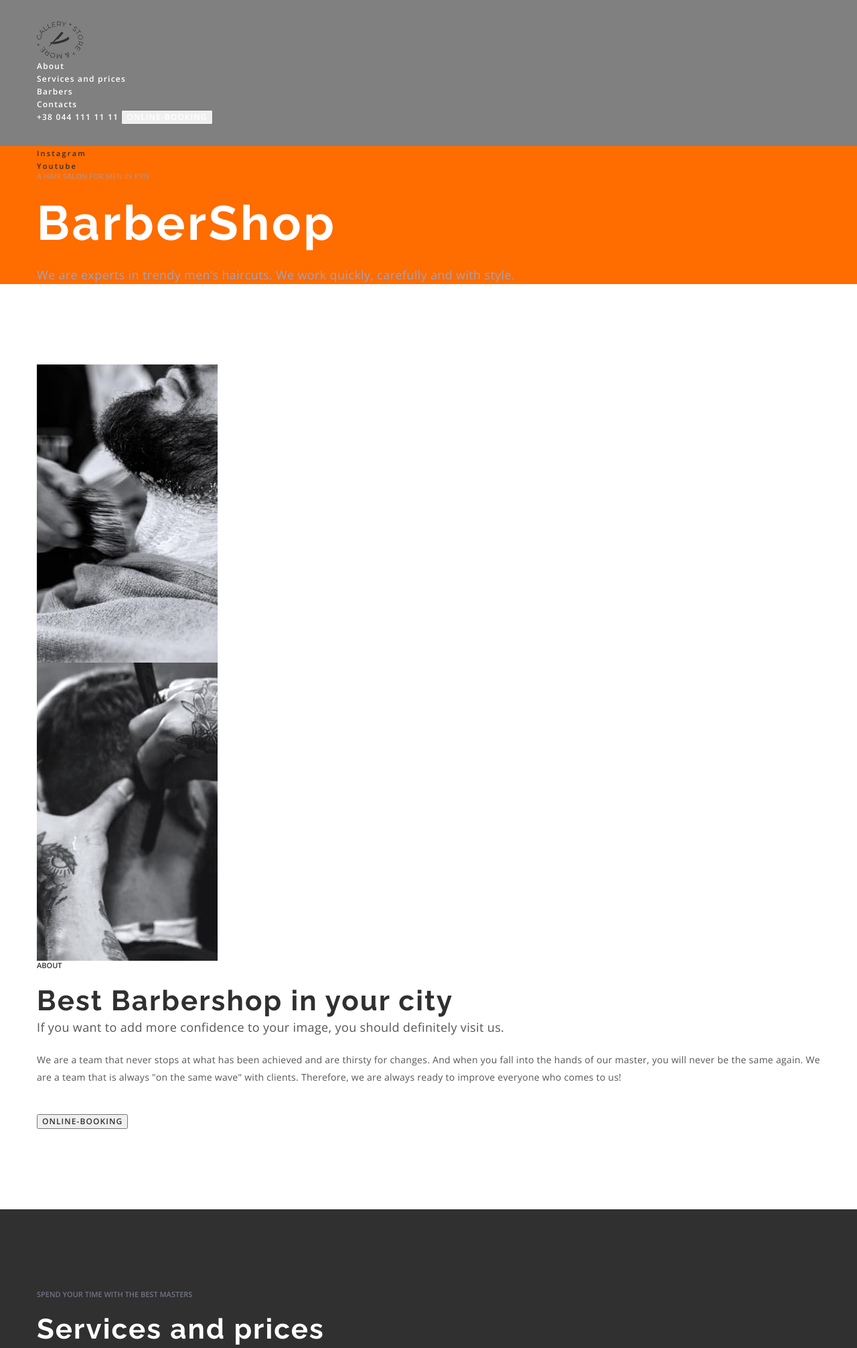
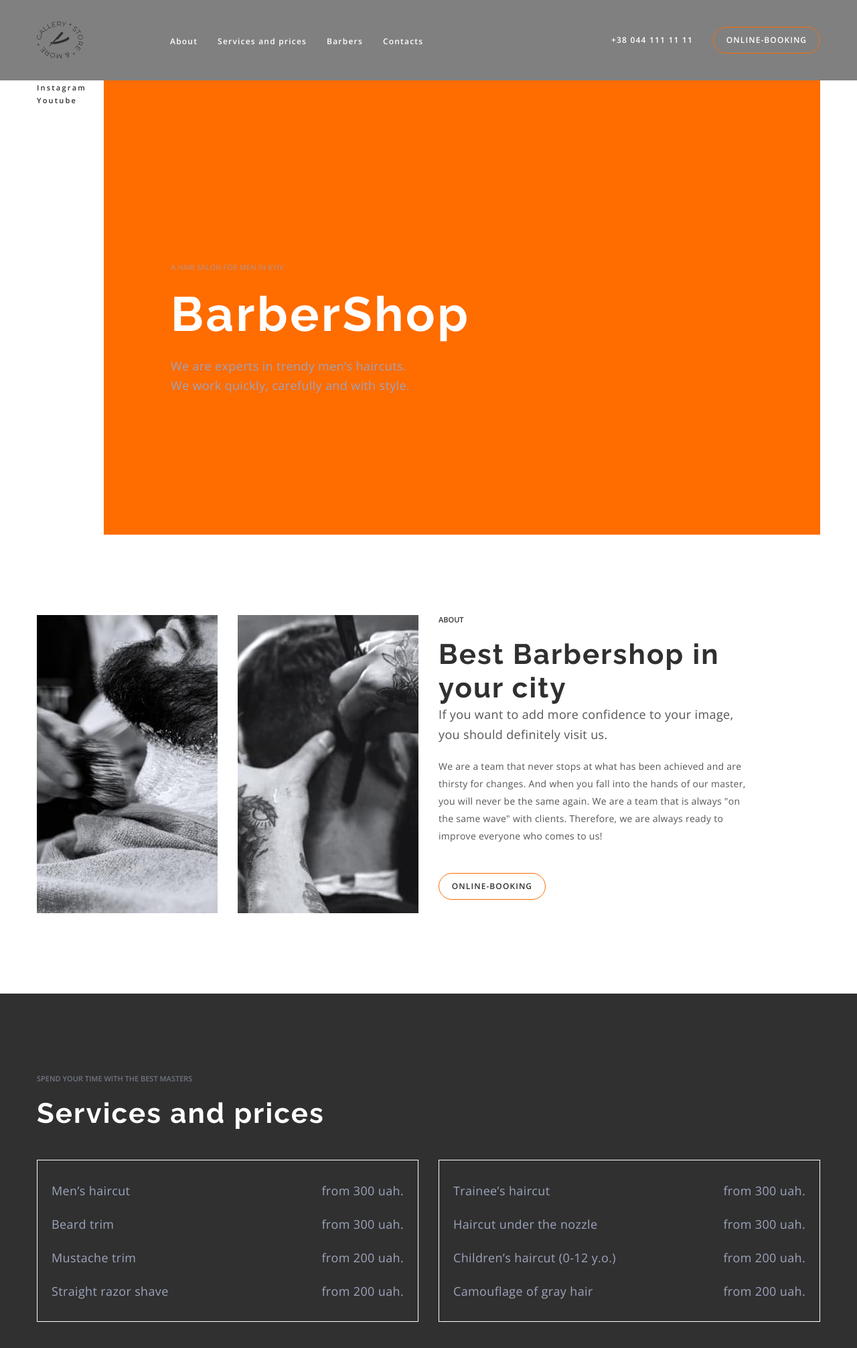
Before and after one commit to dmytro-liashok/barbershop-project, a plain HTML site: page index.html in a window 1280 px wide. Shown: the top 2012 px of the page at 67% size. Drawn offline with nearby package versions, Linux system fonts and the light colour scheme.

Commit message:
position

```diff
--- a/css/styles.css
+++ b/css/styles.css
@@ -69,12 +69,19 @@ body {
 }
 
 .btn {
+  min-width: 160px;
+  height: 40px;
   font-family: inherit;
   font-weight: 600;
   font-size: 12px;
   line-height: 1.33;
   letter-spacing: 0.09em;
   text-transform: uppercase;
+
+  border: 1px solid #ff6c00;
+  border-radius: 25px;
+
+  background-color: transparent;
   cursor: pointer;
 }
 
@@ -92,11 +99,23 @@ body {
   padding-top: 32px;
   padding-bottom: 32px;
 }
+
+.header-container {
+  display: flex;
+  align-items: center;
+}
+
 .header-navigation {
+  display: flex;
+  align-items: center;
+  margin-right: auto;
 }
 .header-logo {
+  margin-right: 130px;
 }
 .header-list {
+  display: flex;
+  gap: 30px;
 }
 .header-item {
 }
@@ -120,6 +139,8 @@ body {
   letter-spacing: 0.1em;
   text-transform: uppercase;
   color: #ffffff;
+
+  margin-right: 30px;
 }
 .header-btn {
   color: #ffffff;
@@ -128,9 +149,14 @@ body {
 /*-----------------HERO-SECTION-------------*/
 
 .hero {
-  background-color: #ff6c00;
 }
+
+.hero-container {
+  display: flex;
+}
+
 .hero-list {
+  width: 100px;
 }
 .list {
 }
@@ -149,6 +175,12 @@ body {
   color: #ff6c00;
 }
 
+.hero-wrap {
+  background-color: #ff6c00;
+  flex-grow: 1;
+  padding: 272px 100px 208px;
+}
+
 .hero-pre-title {
   color: rgba(157, 164, 189, 0.6);
   margin-bottom: 20px;
@@ -162,6 +194,7 @@ body {
   margin-bottom: 20px;
 }
 .hero-after-title {
+  max-width: 360px;
   font-size: 18px;
   line-height: 1.6;
   letter-spacing: 0.02em;
@@ -174,13 +207,26 @@ body {
   padding-top: 120px;
   padding-bottom: 120px;
 }
+
+.about-container {
+  display: flex;
+  gap: 30px;
+}
+
 .about-list {
+  display: flex;
+  gap: 30px;
 }
 
 .about-item {
 }
 .about-pic {
 }
+
+.about-wrap {
+  max-width: 470px;
+}
+
 .about-pre-title {
   color: var(--second-title-color);
   margin-bottom: 20px;
@@ -221,12 +267,27 @@ body {
   color: var(--main-title-color);
   margin-bottom: 44px;
 }
+
+.prices-list-wrap {
+  display: flex;
+  gap: 30px;
+  margin-bottom: 44px;
+}
+
 .prices-list {
   border: 1px solid #ffffff;
   padding: 30px 21px;
+  width: calc((100% - 30px) / 2);
 }
 .prices-item {
+  display: flex;
+  justify-content: space-between;
 }
+
+.prices-item + .prices-item {
+  margin-top: 20px;
+}
+
 .prices-item-text {
   font-size: 18px;
   line-height: 1.67;
@@ -235,6 +296,8 @@ body {
 }
 .prices-btn {
   color: #ffffff;
+  display: block;
+  margin: 0 auto;
 }
 
 /*-----------------BENEFITS-SECTION-------------*/
@@ -299,10 +362,18 @@ body {
 }
 
 .barbers-list {
+  display: flex;
+  gap: 30px;
 }
 
 .barbers-item {
+  width: calc((100% - 60px) / 3);
 }
+
+.barber-item-wrap {
+  padding-top: 30px;
+}
+
 .barbers-item-title {
   font-weight: 400;
   font-size: 18px;
@@ -310,6 +381,7 @@ body {
   text-align: center;
   letter-spacing: 0.02em;
   color: #303030;
+  margin-bottom: 8px;
 }
 .barbers-item-text {
   font-size: 14px;
@@ -318,3 +390,21 @@ body {
   letter-spacing: 0.02em;
   color: var(--accent-color);
 }
+
+/*-----------------GALLERY-SECTION-------------*/
+
+.gallegy {
+  background-color: #303030;
+}
+.gallery-pre-title {
+  margin-bottom: 44px;
+  padding-top: 120px;
+}
+.gallery-list {
+  gap: 30px;
+  display: flex;
+}
+.gallery-item {
+  width: calc((100% - 90px) / 4);
+  padding-bottom: 120px;
+}
--- a/index.html
+++ b/index.html
@@ -18,7 +18,7 @@
 
 <body>
   <header class="header">
-    <div class="container">
+    <div class="container header-container">
       <nav class="header-navigation">
         <a href="" class="header-logo">
           <img src="./images/logo.svg" alt="site logo">
@@ -45,7 +45,7 @@
   </header>
   <main>
     <section class="hero">
-      <div class="container">
+      <div class="container hero-container">
         <ul class="hero-list list">
           <li class="hero-item">
             <a class="hero-link link" href="" target="_blank" rel="noopener noreferrer nofollow">Instagram</a>
@@ -54,6 +54,7 @@
             <a class="hero-link link" href="" target="_blank" rel="noopener noreferrer nofollow">Youtube</a>
           </li>
         </ul>
+        <div class="hero-wrap">
           <p class="hero-pre-title pre-title">A hair salon for men in Kyiv</p>
           <h1 class="hero-title">BarberShop</h1>
           <p class="hero-after-title">
@@ -61,9 +62,10 @@
             We work quickly, carefully and with style.
           </p>
         </div>
+      </div>
     </section>
     <section class="about">
-      <div class="container">
+      <div class="container about-container">
         <ul class="about-list list">
           <li class="about-item">
             <img class="about-pic" src="./images/about-img-1.jpeg" alt="haircut process" width="270" height="445">
@@ -72,6 +74,7 @@
             <img class="about-pic" src="./images/about-img-2.jpeg" alt="haircut process" width="270" height="445">
           </li>
         </ul>
+        <div class="about-wrap">
           <p class="about-pre-title pre-title">About</p>
           <h2 class="about-title title">Best Barbershop in your city</h2>
           <p class="about-after-title">
@@ -87,11 +90,13 @@
           </p>
           <button class="about-btn btn" type="button">Online-booking</button>
         </div>
+      </div>
     </section>
     <section class="prices">
       <div class="container">
         <p class="prices-pre-title pre-title">Spend your time with the best masters</p>
         <h2 class="prices-title title">Services and prices</h2>
+        <div class="prices-list-wrap">
           <ul class="prices-list list">
             <li class="prices-item">
               <p class="prices-item-text">Men’s haircut</p>
@@ -128,6 +133,7 @@
               <p class="prices-item-text">from 200 uah.</p>
             </li>
           </ul>
+        </div>
         <button class="prices-btn btn" type="button">Online-booking</button>
       </div>
     </section>
@@ -166,18 +172,24 @@
         <ul class="barbers-list list">
           <li class="barbers-item ">
             <img src="./images/barbers-img-1.jpeg" alt="barber picture" width="370" height="346">
+            <div class="barber-item-wrap">
               <h3 class="barbers-item-title">John Smith</h3>
               <p class="barbers-item-text">Extreme Barber</p>
+            </div>
           </li>
           <li class="barbers-item ">
             <img src="./images/barbers-img-2.jpeg" alt="barber picture" width="370" height="346">
+            <div class="barber-item-wrap">
               <h3 class="barbers-item-title">Michele Doe</h3>
               <p class="barbers-item-text">Extreme Barber</p>
+            </div>
           </li>
           <li class="barbers-item ">
             <img src="./images/barbers-img-3.jpeg" alt="barber picture" width="370" height="346">
+            <div class="barber-item-wrap">
               <h3 class="barbers-item-title">Alan Black</h3>
               <p class="barbers-item-text">Extreme Barber</p>
+            </div>
           </li>
         </ul>
       </div>
```
Also changed, not shown: 1 other file. Lines whose indentation alone changed are shown as unchanged.
